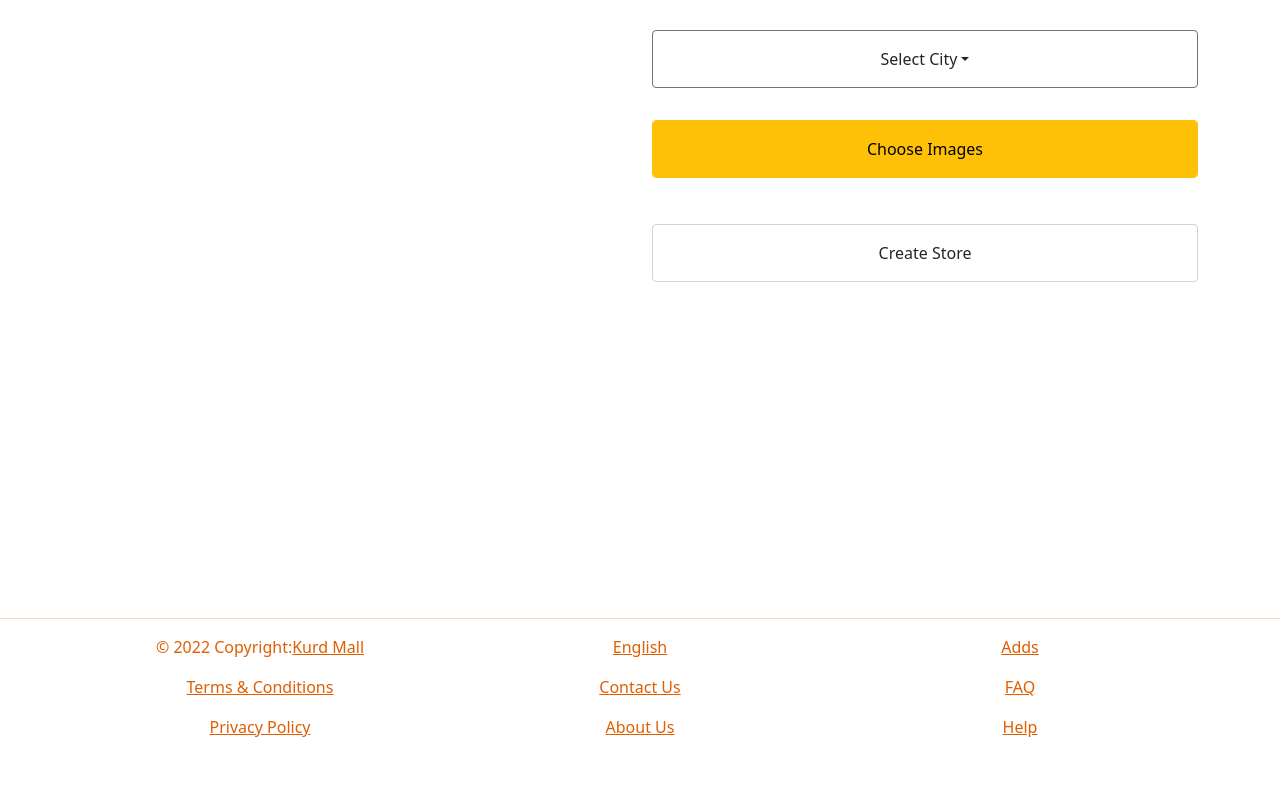
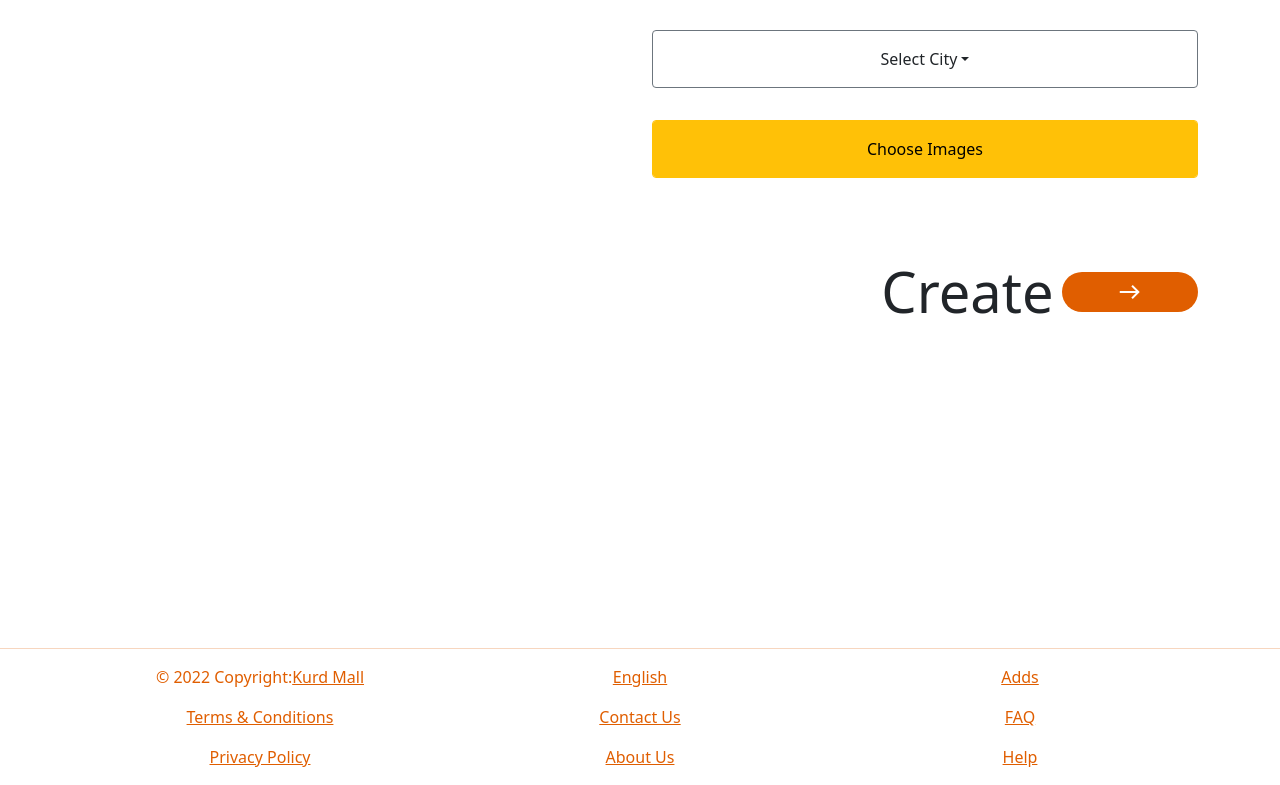
Before and after one commit to DyaryRaoof/kurd-mall, a React (Create React App) app: page /create-store in a window 1280 px wide. Shown: the part 995-1780 px from the top of the page. Before the commit the page ends 1750 px from the top, so only its background shows below. Built offline with nearby package versions, Linux system fonts and the light colour scheme.

Commit message:
Change styling of every create store submit button

```diff
--- a/src/Components/CreateStore/CreateStore.css
+++ b/src/Components/CreateStore/CreateStore.css
@@ -15,3 +15,11 @@
 .store-images {
     width: 100px;
 }
+
+.radius-100 {
+    border-radius: 100px;
+}
+
+.no-border {
+    border: none
+}
--- a/src/Components/CreateStore/index.js
+++ b/src/Components/CreateStore/index.js
@@ -6,6 +6,7 @@ import DropDown from '../Shared/DropDown';
 import categories from '../mock-data/categories';
 import cities from '../mock-data/cities';
 import ImageSelector from '../Shared/ImageSelector';
+import SubmitButton from '../Shared/SubmitButton';
 
 const CreateStore = () => {
   const [submitted, setSubmitted] = useState(false);
@@ -47,8 +48,10 @@ const CreateStore = () => {
               <DropDown dropdownValues={cities} categoryName="City" submitted={submitted} />
               <ImageSelector numberOfImages={5} setImages={setImagesNow} />
               {images.urls && images.urls.length > 0 && (<div className="d-flex orange-border">{images.urls && images.urls.map((i) => <img className="p-2 m-2 store-images" key={i.name} src={i} alt="Store" />)}</div>)}
-              {submitted && images.urls.length < 1 && (<div className="text-danger text-center">{'You should select at least one image}'}</div>)}
-              <button type="submit" className="form-control p-3 my-3">Create Store</button>
+              {submitted && images.urls.length < 1 && (<div className="text-danger text-center">You should select at least one image</div>)}
+              <div className="mt-5">
+                <SubmitButton name="Create" />
+              </div>
             </form>
           </div>
         </div>
--- /dev/null
+++ b/src/Components/Shared/SubmitButton.js
@@ -0,0 +1,19 @@
+import PropTypes from 'prop-types';
+import MaterialIcon from './MateriaIcon';
+
+const SubmitButton = ({ name }) => (
+  <div className="text-end">
+    <div className="d-flex align-items-center justify-content-end">
+      <span className="display-4 mx-2"><strong>{name}</strong></span>
+      <button type="submit" className="orange-bg white-text d-flex justify-content-center p-2 my-3 radius-100 no-border text-center w-25 align-bottom">
+        <MaterialIcon text="east" />
+      </button>
+    </div>
+  </div>
+);
+
+SubmitButton.propTypes = {
+  name: PropTypes.string.isRequired,
+};
+
+export default SubmitButton;
```
